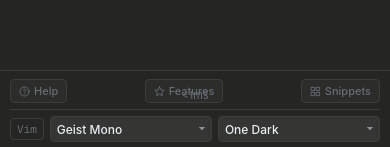
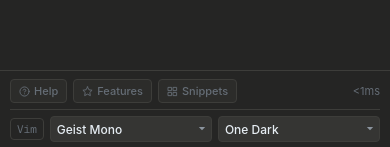
Before and after one commit to berkinduz/try-js, a Preact app: page / in a window 390 px wide. Shown: the part 694-841 px from the top of the page. Built offline with nearby package versions, Linux system fonts and the light colour scheme; a web font is replaced by a local one.

Commit message:
Keep status metrics clear of mobile status bar controls

```diff
--- a/src/components/StatusBar/StatusBar.css
+++ b/src/components/StatusBar/StatusBar.css
@@ -363,38 +363,38 @@
 
 @media (max-width: 768px) {
   .statusbar {
-    position: relative;
+    display: grid;
+    grid-template-columns: minmax(0, 1fr) auto;
+    grid-template-areas:
+      "links metrics"
+      "appearance appearance";
     height: auto;
     padding: 8px 10px;
-    flex-direction: column;
     align-items: stretch;
+    gap: 6px 8px;
+  }
+
+  .statusbar__left {
+    grid-area: links;
+    min-width: 0;
+    justify-content: flex-start;
+    flex-wrap: wrap;
     gap: 6px;
   }
 
-  .statusbar__left,
   .statusbar__right {
-    width: 100%;
-    justify-content: space-between;
-    gap: 8px;
-  }
-
-  .statusbar__right {
-    flex-direction: column;
-    align-items: stretch;
-    gap: 6px;
+    display: contents;
   }
 
   .statusbar__metrics {
-    position: absolute;
-    left: 50%;
-    top: 12px;
-    transform: translateX(-50%);
-    justify-content: center;
+    grid-area: metrics;
+    justify-content: flex-end;
+    align-self: center;
     align-items: center;
     gap: 8px;
-    flex-wrap: nowrap;
+    flex-wrap: wrap;
+    max-width: 160px;
     min-height: 24px;
-    pointer-events: none;
   }
 
   .statusbar__item {
@@ -420,7 +420,9 @@
   }
 
   .statusbar__appearance {
+    grid-area: appearance;
     width: 100%;
+    min-width: 0;
     margin-left: 0;
     padding-left: 0;
     border-left: none;
```
